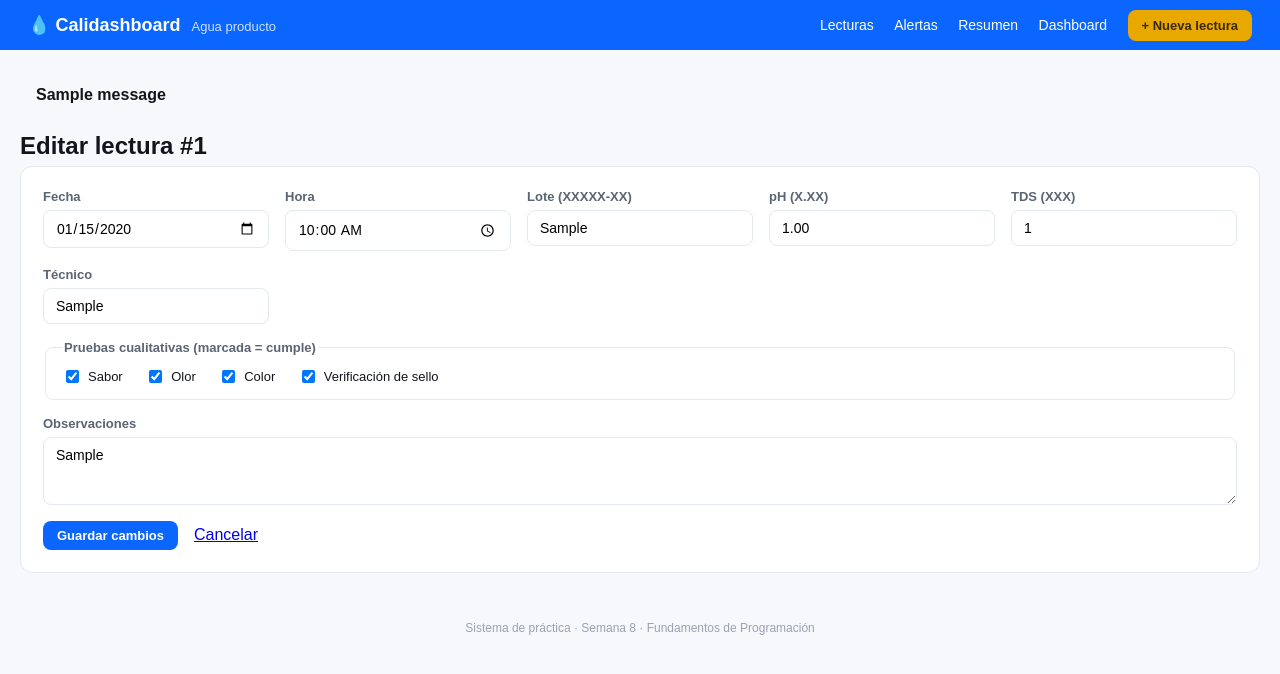
After one commit to CarlosQuijada211/Calidasboard_Las_Perlitas, a Flask app: page /lecturas/1/editar in a window 1280 px wide. The commit adds this page. Shown: the top 674 px of the page. Run offline with Flask 3, Linux system fonts and the light colour scheme; tables that the repository leaves empty hold one stand-in row (values such as "Sample post"); one stand-in notice (Sample message) is shown.

Commit message:
update una lectura

```diff
--- a/app.py
+++ b/app.py
@@ -5,13 +5,13 @@
 # =============================================================
 from datetime import date, time
 
-from flask import Flask, render_template, request, redirect, url_for
+from flask import Flask, render_template, request, redirect, url_for, flash
 from flask_sqlalchemy import SQLAlchemy
 
 from dashboard_data import obtener_registros, obtener_lotes, construir_dashboard
 
 app = Flask(__name__)
-
+app.secret_key = "esto-seria-mejor-guardarlo-en-una-variable-de-entorno"
 # -------------------------------------------------------------
 # 1. CONEXIÓN A LA BASE DE DATOS
 #    Formato: mysql+pymysql://USUARIO:CONTRASEÑA@SERVIDOR:PUERTO/BASE
@@ -245,6 +245,38 @@ def dashboard():
     datos = construir_dashboard(registros, lotes, PH_MIN, PH_MAX, TDS_MAX)
     return render_template("dashboard.html", d=datos, titulo="Dashboard")
 
+@app.route("/lecturas/<int:id>/editar", methods=["GET", "POST"])
+def editar(id):
+    lectura = Lectura.query.get_or_404(id)
+
+    if request.method == "POST":
+        f = request.form
+
+        # Igual que en nueva_lectura: si el lote no existe, se crea
+        numero_lote = f["lote"].strip()
+        lote_obj = Lote.query.filter_by(numero=numero_lote).first()
+        if not lote_obj:
+            lote_obj = Lote(numero=numero_lote)
+            db.session.add(lote_obj)
+            db.session.flush()
+
+        lectura.fecha = date.fromisoformat(f["fecha"])
+        lectura.hora = time.fromisoformat(f["hora"])
+        lectura.lote_rel = lote_obj
+        lectura.ph = float(f["ph"])
+        lectura.tds = int(f["tds"])
+        lectura.sabor = "sabor" in f
+        lectura.olor = "olor" in f
+        lectura.color = "color" in f
+        lectura.sello = "sello" in f
+        lectura.tecnico = f["tecnico"].strip()
+        lectura.observaciones = f["observaciones"].strip()
+
+        db.session.commit()
+        flash(f"Los cambios de la lectura #{lectura.id} se guardaron correctamente.", "ok")
+        return redirect(url_for("listar_lecturas"))
+    return render_template("editar.html", l=lectura, titulo=f"Editar lectura #{lectura.id}")
+
 
 # -------------------------------------------------------------
 # 5. ARRANQUE
--- a/static/estilos.css
+++ b/static/estilos.css
@@ -53,7 +53,7 @@ nav a.boton {
 }
 
 main {
-    max-width: 1200px;
+    max-width: 1300px;
     margin: 0 auto;
     padding: 24px 20px;
 }
@@ -134,7 +134,8 @@ tr.fila-alerta td {
     min-width: 190px;
 }
 
-button, .boton {
+button,
+.boton {
     background: #0A66FF;
     color: #fff;
     border: none;
@@ -165,7 +166,8 @@ button, .boton {
     color: #5b6472;
 }
 
-.formulario input, .formulario textarea {
+.formulario input,
+.formulario textarea {
     padding: 9px 12px;
     border: 1.5px solid #e4e8f0;
     border-radius: 8px;
@@ -173,7 +175,8 @@ button, .boton {
     font-family: inherit;
 }
 
-fieldset, .ancho {
+fieldset,
+.ancho {
     grid-column: 1 / -1;
 }
 
@@ -228,3 +231,40 @@ footer {
 #filtrar-boton {
     margin-left: 10px;
 }
+
+.celda-acciones {
+    display: flex;
+    align-items: center;
+    gap: 10px;
+}
+
+.editar {
+    text-decoration: none;
+    font-size: 1.2rem;
+    padding: 6px 8px;
+    border-radius: 8px;
+    background: #eef3ff;
+}
+
+.editar:hover {
+    background: #dbe6ff;
+}
+
+.mensaje {
+    padding: 12px 16px;
+    border-radius: 10px;
+    margin-bottom: 16px;
+    font-weight: bold;
+}
+
+.mensaje.ok {
+    background: #dcf7ee;
+    color: #0a8f63;
+    border: 1px solid #a8e6cf;
+}
+
+.mensaje.error {
+    background: #fde4e5;
+    color: #e5484d;
+    border: 1px solid #f5b5b8;
+}
--- a/templates/base.html
+++ b/templates/base.html
@@ -20,6 +20,12 @@
   </header>
 
   <main>
+    {% with mensajes = get_flashed_messages(with_categories=true) %}
+      {% for categoria, texto in mensajes %}
+        <div class="mensaje {{ categoria }}">{{ texto }}</div>
+      {% endfor %}
+    {% endwith %}
+
     {% block contenido %}{% endblock %}
   </main>
 
--- /dev/null
+++ b/templates/editar.html
@@ -0,0 +1,49 @@
+{% extends "base.html" %}
+{% block titulo %}Editar lectura{% endblock %}
+
+{% block contenido %}
+<h1>Editar lectura #{{ l.id }}</h1>
+
+<form method="post" action="{{ url_for('editar', id=l.id) }}" class="formulario">
+    <label>Fecha
+        <input name="fecha" type="date" value="{{ l.fecha.isoformat() }}" required>
+    </label>
+
+    <label>Hora
+        <input name="hora" type="time" value="{{ l.hora.strftime('%H:%M') }}" required>
+    </label>
+
+    <label>Lote (XXXXX-XX)
+        <input name="lote" placeholder="25254-01" pattern="[0-9]{5}-[0-9]{2}" title="5 dígitos, un guion y 2 dígitos. Ej:25254-01" value="{{ l.lote_rel.numero }}" required>
+    </label>
+
+    <label>pH (X.XX)
+        <input name="ph" type="number" step="0.01" min="0" max="14" value="{{ '%.2f'|format(l.ph) }}" required>
+    </label>
+
+    <label>TDS (XXX)
+        <input name="tds" type="number" min="0" max="999" value="{{ l.tds }}" required>
+    </label>
+
+    <label>Técnico
+        <input name="tecnico" maxlength="100" value="{{ l.tecnico }}" required>
+    </label>
+
+    <fieldset>
+        <legend>Pruebas cualitativas (marcada = cumple)</legend>
+        <label class="check"><input type="checkbox" name="sabor" {{ 'checked' if l.sabor }}> Sabor</label>
+        <label class="check"><input type="checkbox" name="olor" {{ 'checked' if l.olor }}> Olor</label>
+        <label class="check"><input type="checkbox" name="color" {{ 'checked' if l.color }}> Color</label>
+        <label class="check"><input type="checkbox" name="sello" {{ 'checked' if l.sello }}> Verificación de sello</label>
+    </fieldset>
+
+    <label class="ancho">Observaciones
+        <textarea name="observaciones" rows="3">{{ l.observaciones or '' }}</textarea>
+    </label>
+
+    <div class="acciones">
+        <button class="boton">Guardar cambios</button>
+        <a href="{{ url_for('listar_lecturas') }}">Cancelar</a>
+    </div>
+</form>
+{% endblock %}
```
Also changed, not shown: templates/lecturas.html (+29 -11 lines).
